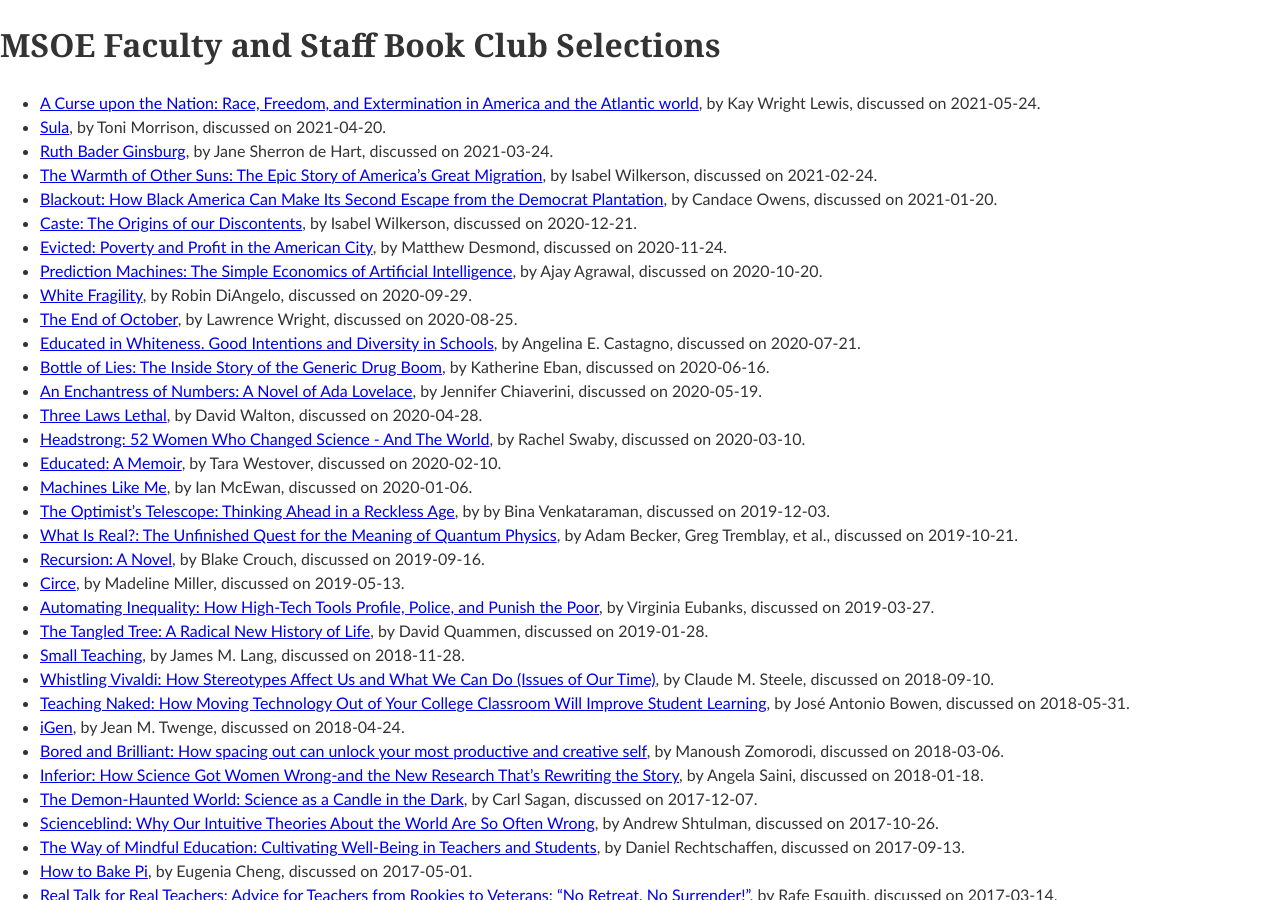
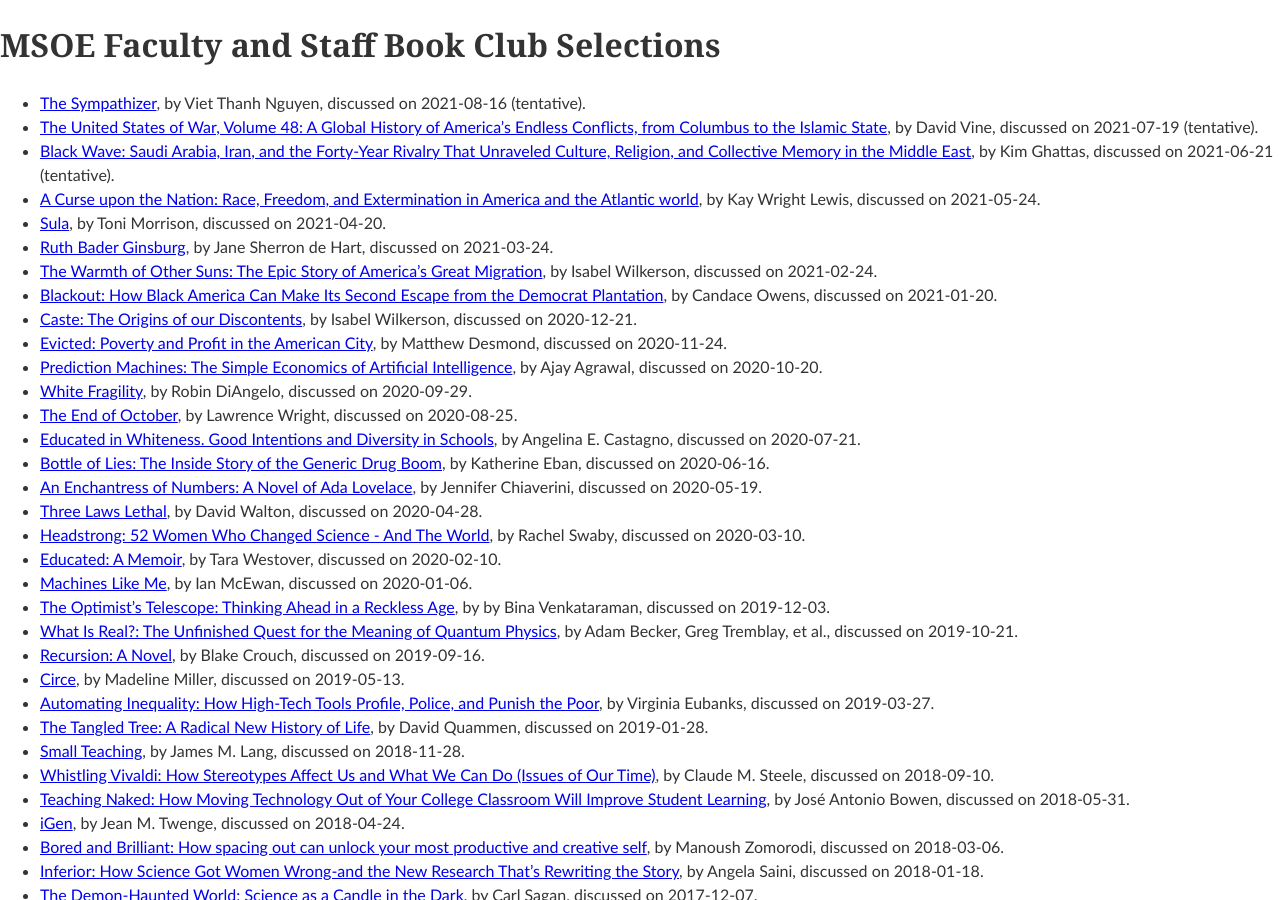
Before and after one commit to edurant/edurant.github.io, a Jekyll site: the page built from misc/bookClub.md, in a window 1280 px wide and 900 px high. Built offline with Jekyll 4.4.1, drawn with Linux system fonts in a browser that asks for light colours; our own code applies the rules of GitHub Pages for plain Markdown files.

Commit message:
msoe book club: summer selections, tentative dates

```diff
--- a/misc/bookClub.md
+++ b/misc/bookClub.md
@@ -1,8 +1,11 @@
 ---
 title: "MSOE Faculty and Staff Book Club Selections"
-date: 2021-02-25 10:08:30 -0600
+date: 2021-03-22 11:02:30 -0500
 ---
 
+* [The Sympathizer](https://bookshop.org/books/the-sympathizer-a-novel-pulitzer-prize-for-fiction/9780802124944), by Viet Thanh Nguyen, discussed on 2021-08-16 (tentative).
+* [The United States of War, Volume 48: A Global History of America's Endless Conflicts, from Columbus to the Islamic State](https://bookshop.org/books/the-united-states-of-war-volume-48-a-global-history-of-america-s-endless-conflicts-from-columbus-to-the-islamic-state/9780520300873), by David Vine, discussed on 2021-07-19 (tentative).
+* [Black Wave: Saudi Arabia, Iran, and the Forty-Year Rivalry That Unraveled Culture, Religion, and Collective Memory in the Middle East](https://bookshop.org/books/black-wave-saudi-arabia-iran-and-the-forty-year-rivalry-that-unraveled-culture-religion-and-collective-memory-in-the-middle-e/9781250131201), by Kim Ghattas, discussed on 2021-06-21 (tentative).
 * [A Curse upon the Nation: Race, Freedom, and Extermination in America and the Atlantic world](https://bookshop.org/books/a-curse-upon-the-nation-race-freedom-and-extermination-in-america-and-the-atlantic-world/9780820351278), by Kay Wright Lewis, discussed on 2021-05-24.
 * [Sula](https://bookshop.org/books/sula/9781400033430), by Toni Morrison, discussed on 2021-04-20.
 * [Ruth Bader Ginsburg](https://bookshop.org/books/ruth-bader-ginsburg-a-life/9781984897831), by Jane Sherron de Hart, discussed on 2021-03-24.
```
